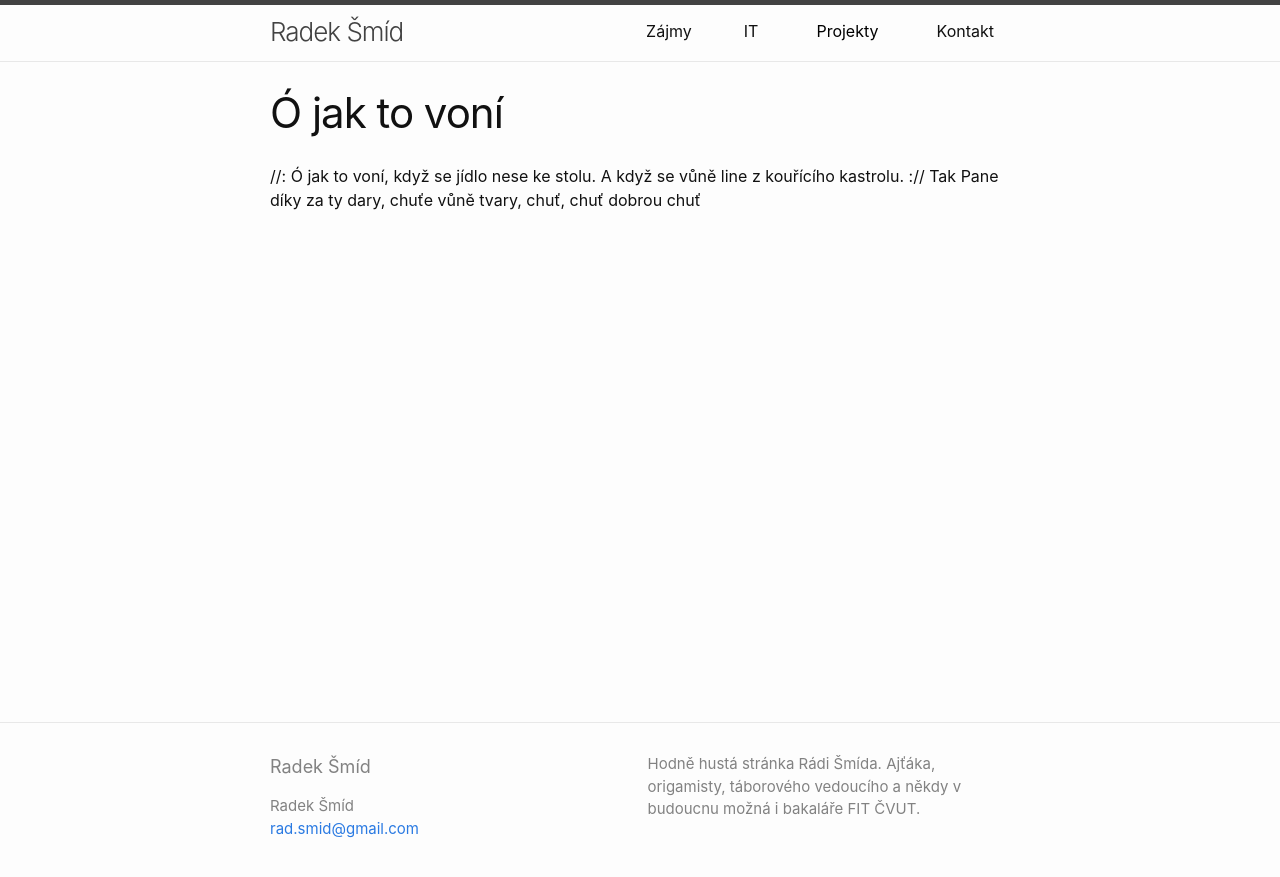
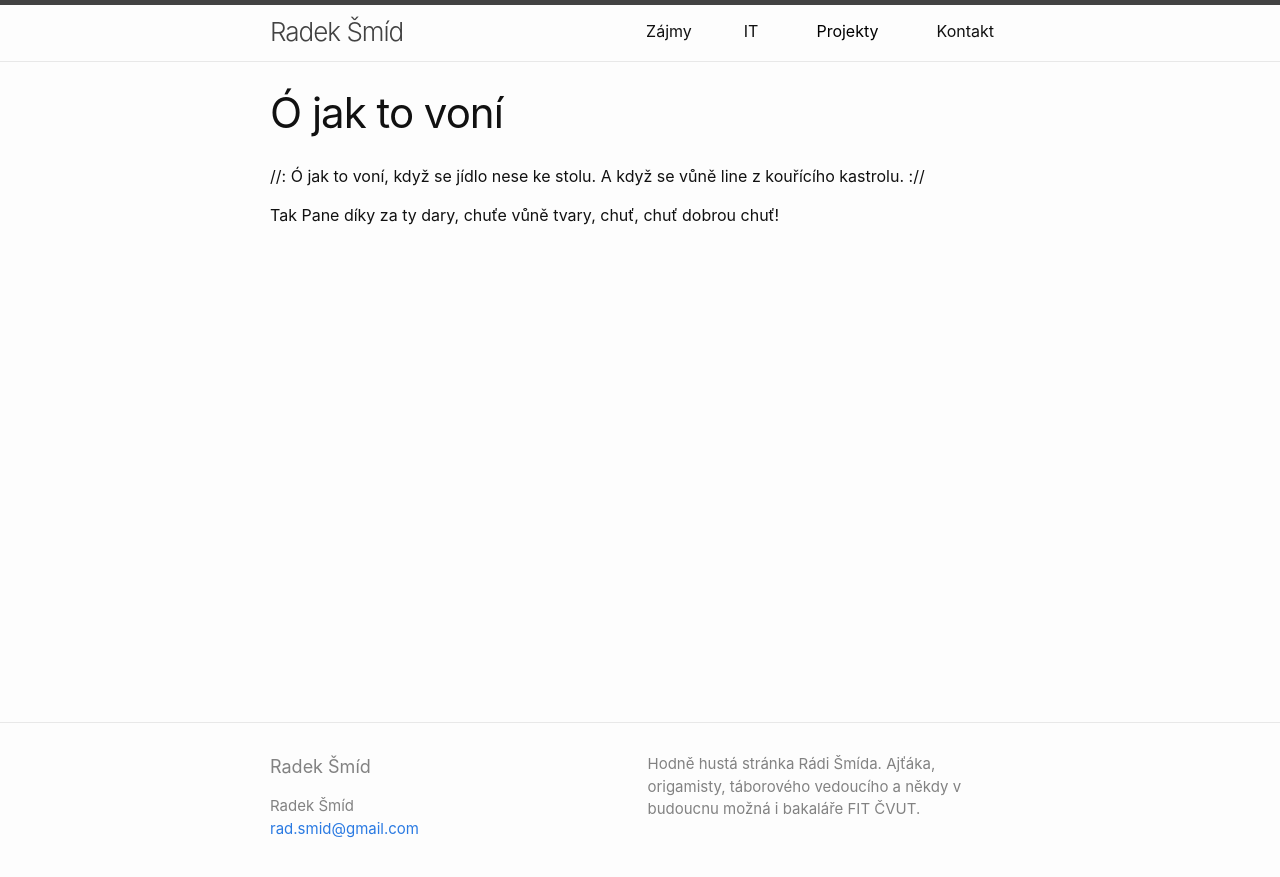
Before and after one commit to Smidra/rada.smid.io-site, a Jekyll site: the page built from jidlo/o_jak_to_voni/o_jak_to_voni.md, in a window 1280 px wide. Shown: the top 877 px of the page. Built offline with Jekyll 4.4.1, drawn with Linux system fonts in a browser that asks for light colours.

Commit message:
Vykricnik na konci.

```diff
--- a/jidlo/o_jak_to_voni/o_jak_to_voni.md
+++ b/jidlo/o_jak_to_voni/o_jak_to_voni.md
@@ -6,4 +6,5 @@ razeni: o jak to voni
 
 //: Ó jak to voní, když se jídlo nese ke stolu.
 A když se vůně line z kouřícího kastrolu. ://
-Tak Pane díky za ty dary, chuťe vůně tvary, chuť, chuť dobrou chuť
+
+Tak Pane díky za ty dary, chuťe vůně tvary, chuť, chuť dobrou chuť!
```
